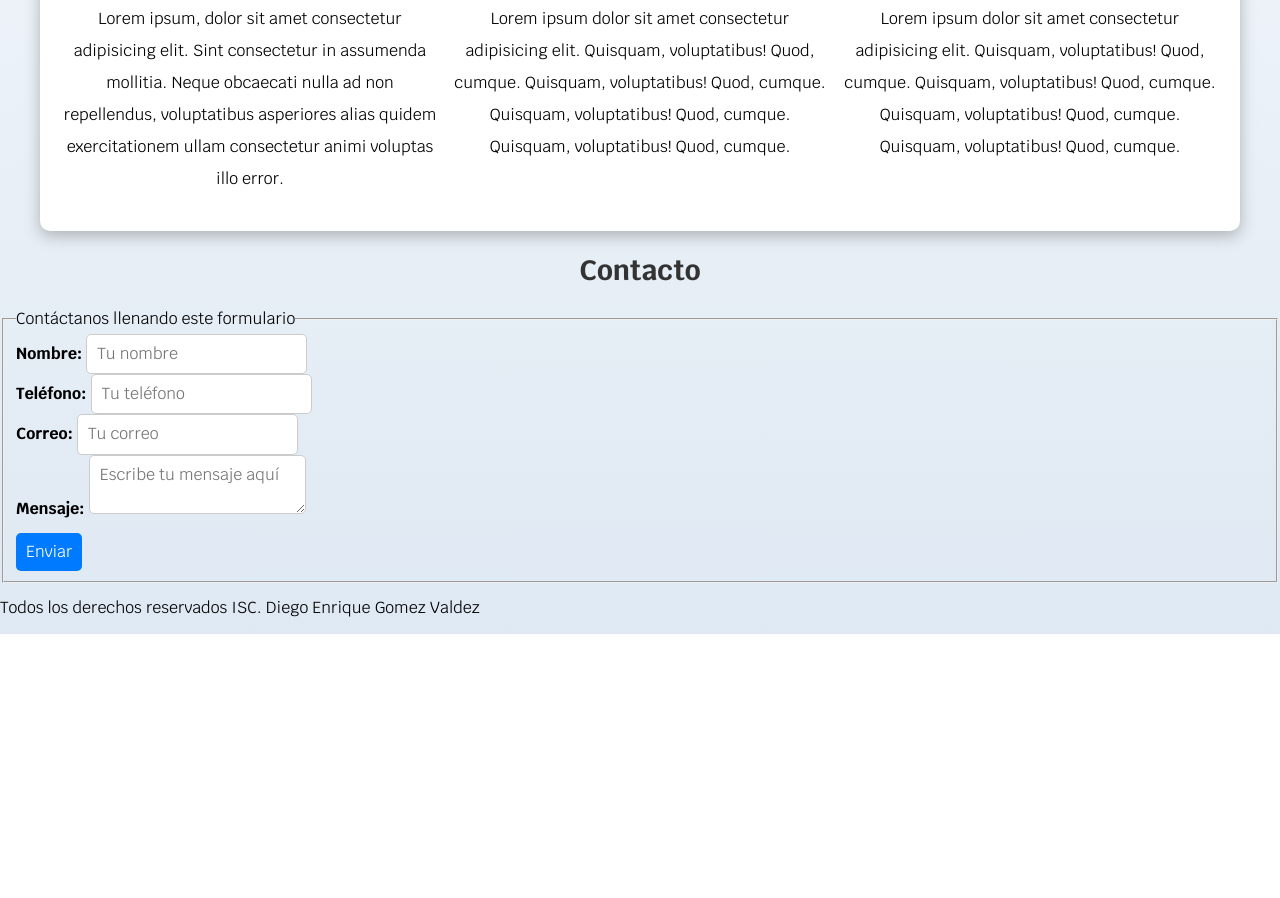
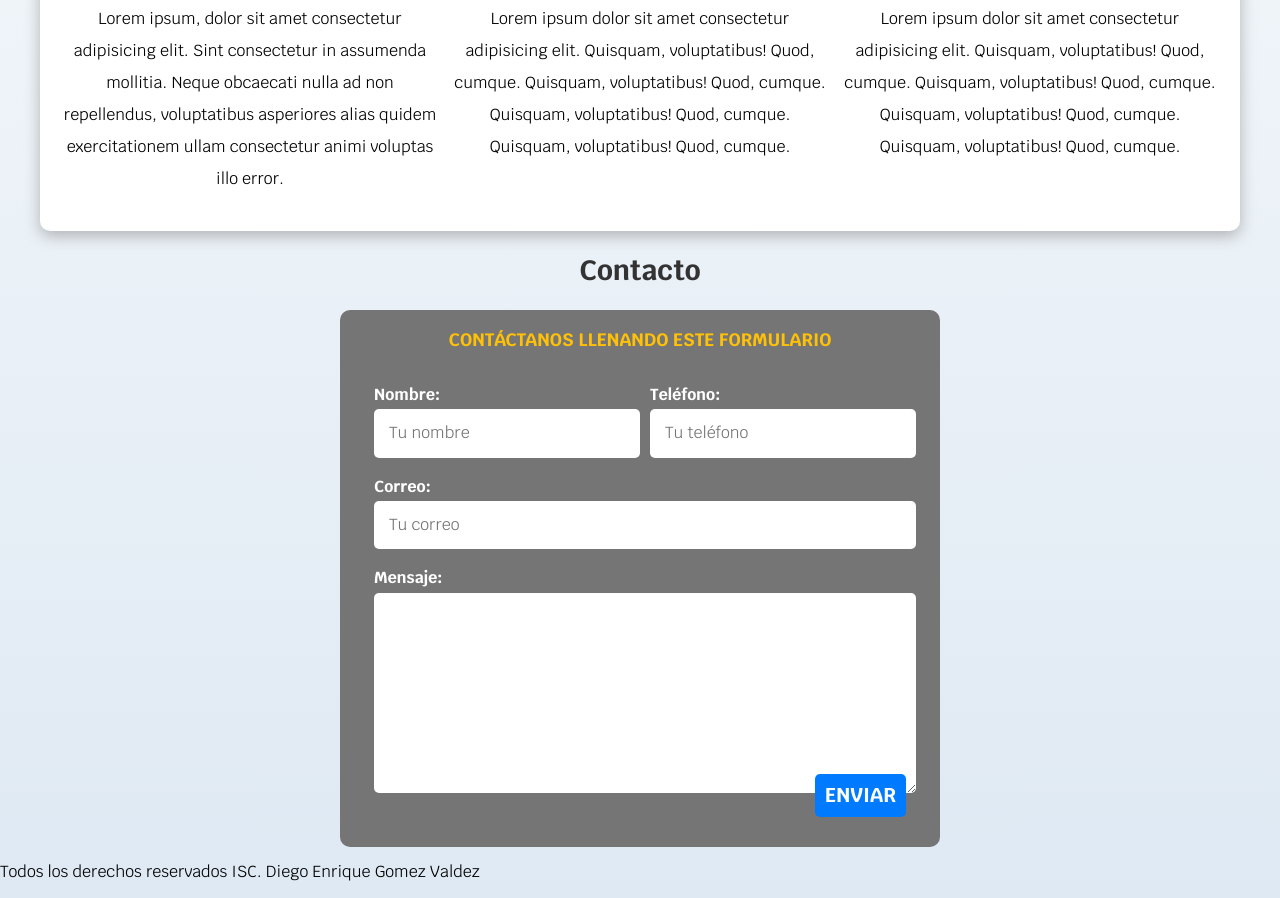
Before and after one commit to Quique-ctrl/DespliegueProyectoHTML, a plain HTML site: page index.html in a window 1280 px wide. Shown: the part 926-1824 px from the top of the page. Before the commit the page ends 1560 px from the top, so only its background shows below. Drawn offline with Linux system fonts and the light colour scheme.

Commit message:
Add Styles

```diff
--- a/index.html
+++ b/index.html
@@ -111,34 +111,30 @@
 
     <section>
         <h2>Contacto</h2>
-        <form>
+        <form class="formulario">
             <fieldset>
                 <legend>Contáctanos llenando este formulario</legend>
-
-                <div>
+                <div class="contenedor-campos">
+                    <div class="campo">
                         <label for="nombre">Nombre:</label>
-                    <input type="text" id="nombre" name="nombre" placeholder="Tu nombre">
+                        <input class="input-text" type="text" id="nombre" name="nombre" placeholder="Tu nombre">
                     </div>
-
-                <div>
+                    <div class="campo">
                         <label for="telefono">Teléfono:</label>
-                    <input type="tel" id="telefono" name="telefono" placeholder="Tu teléfono">
+                        <input class="input-text" type="tel" id="telefono" name="telefono" placeholder="Tu teléfono">
                     </div>
-
-                <div>
+                    <div class="campo">
                         <label for="correo">Correo:</label>
-                    <input type="email" id="correo" name="correo" placeholder="Tu correo">
+                        <input class="input-text" type="email" id="correo" name="correo" placeholder="Tu correo">
                     </div>
-
-                <div>
+                    <div class="campo">
                         <label for="mensaje">Mensaje:</label>
-                    <textarea id="mensaje" name="mensaje" placeholder="Escribe tu mensaje aquí"></textarea>
+                        <textarea class="input-text" id="mensaje" name="mensaje"></textarea>
                     </div>
-
-                <div>
-                    <button type="submit">Enviar</button>
                 </div>
-
+                <div class="alinear-derecha flex">
+                    <button class="boton w-sm-100" type="submit">Enviar</button>
+                </div>
             </fieldset>
         </form>
     </section>
```
Lines whose indentation alone changed are shown as unchanged.
